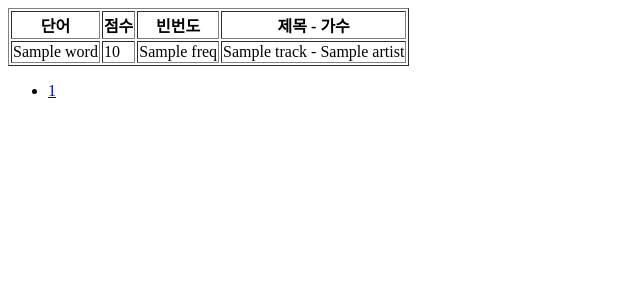
After one commit to admire93/lyrics2feel, a Flask app: template lyrics2feel/web/templates/word_count.html in a window 1280 px wide. The commit adds this page. Shown: the top 300 px of the page, without its empty margins (0-640 px from the left). Run offline with Flask 2, Linux system fonts and the light colour scheme; the template is opened without the code that fills it: most values are stand-ins (such as "Sample title", 1, 10 or a date in 2020).

Commit message:
Add word_count pages

```diff
--- a/lyrics2feel/web/app.py
+++ b/lyrics2feel/web/app.py
@@ -1,14 +1,39 @@
 # -*- coding: utf-8 -*-
+from math import ceil
+
 from flask import (Flask, render_template, request, json, redirect, url_for,
                    abort)
 from sqlalchemy.exc import IntegrityError
 
 from ..crawl import NmusicCrawler
-from ..word import Lyrics
+from ..word import Lyrics, Word
 from ..db import session
 
 
 app =  Flask(__name__)
+
+
+def pager(current, len_, lim):
+    page_len = int(ceil(len_ / float(lim)))
+    for i in range(1, page_len + 1):
+        if i == current:
+            r = (i, 'c')
+        elif i == 1:
+            r = (i, 'f')
+        elif page_len == i:
+            r = (i, 'e')
+        elif (current - 4) < i < (current + 4):
+            r = (i, 'n')
+        else:
+            continue
+        yield r
+
+
+def bind_page(post_per_page=15):
+    page = request.args.get('page', 1, type=int)
+    o = (page - 1) * post_per_page
+    return page, o, post_per_page
+
 
 @app.route('/', methods=['GET'])
 def hi():
@@ -48,3 +73,17 @@ def create_score():
         session.rollback()
         abort(500)
     return redirect(url_for('.hi'))
+
+
+@app.route('/word_counts/', methods=['GET'])
+def word_count():
+    page, offset, limit = bind_page()
+    q = session.query(Word)\
+        .order_by(Word.word)
+    wc = q\
+         .offset(offset)\
+         .limit(limit)\
+         .all()
+    return render_template('word_count.html',
+                           wc=wc,
+                           pages=pager(page, q.count(), limit))
--- a/lyrics2feel/web/templates/search.html
+++ b/lyrics2feel/web/templates/search.html
@@ -6,4 +6,6 @@
   <input type="text" name="word" />
   <input type="submit" value="search" />
 </form>
+
+<a href="{{ url_for('.word_count') }}">word count</a>
 {% endblock %}
--- /dev/null
+++ b/lyrics2feel/web/templates/util.html
@@ -0,0 +1,17 @@
+{% macro show_pager(url_path, pages) -%}
+  <ul class="pager">
+    {% for num, pos in pages: -%}
+      {% if pos == 'c' -%}
+        <li class="current">
+          {{ num }}
+        </li>
+      {% else -%}
+        <li class="{% if pos == 'f' %}first{% elif pos == 'e' %}end{% endif %}">
+          <a href="{{ '%s?page=%d' % (url_path, num) }}">
+            {{ num }}
+          </a>
+        </li>
+      {%- endif %}
+    {%- endfor %}
+  </ul>
+{% endmacro %}
--- /dev/null
+++ b/lyrics2feel/web/templates/word_count.html
@@ -0,0 +1,27 @@
+{% from 'util.html' import show_pager %}
+{% extends "base.html" %}
+
+{% block htmlbody %}
+<table border="1">
+  <thead>
+    <tr>
+      <th>단어</th>
+      <th>점수</th>
+      <th>빈번도</th>
+      <th>제목 - 가수</th>
+    </tr>
+  </thead>
+  <tbody>
+    {% for w in wc -%}
+      <tr>
+        <td>{{ w.word }}</td>
+        <td>{{ w.score }}</td>
+        <td>{{ w.freq }}</td>
+        <td>{{ '{} - {}'.format(w.lyrics.track, w.lyrics.artist) }}</td>
+      </tr>
+    {%- endfor %}
+  </tbody>
+</table>
+
+{{ show_pager(url_for('.word_count'), pages) }}
+{% endblock %}
```
Also changed, not shown: 1 other file.
